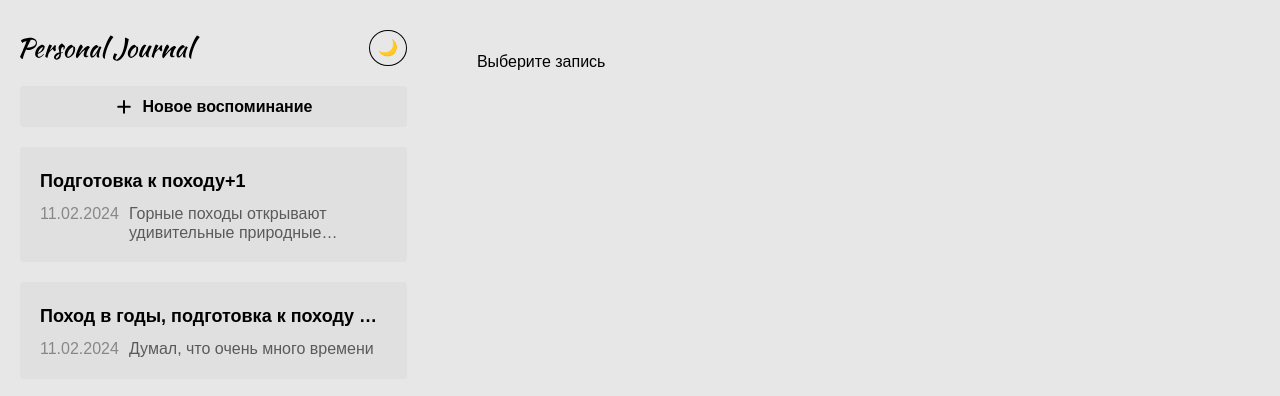
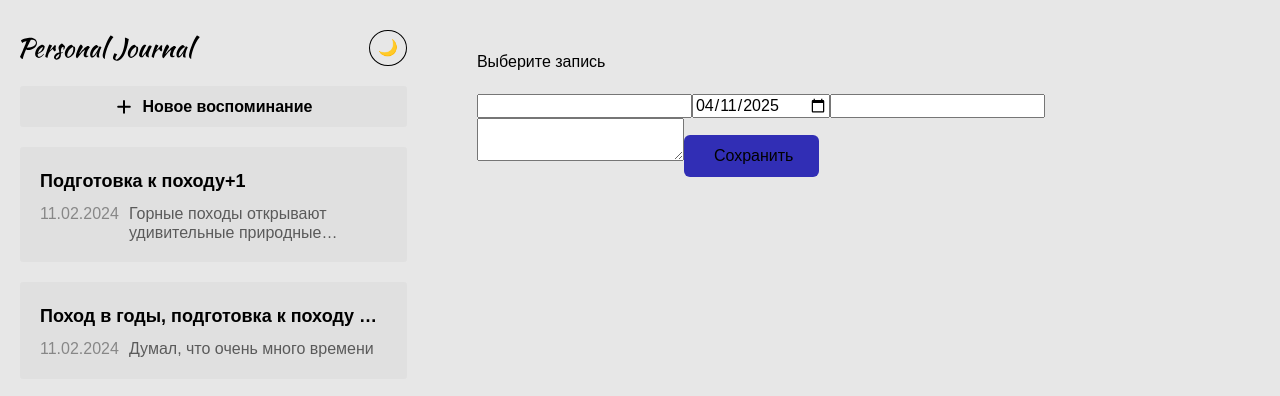
Before and after one commit to artyomevsyukov/Todo-app, a React (Vite) app: page / in a window 1280 px wide. Shown: the top 396 px of the page. Built offline with nearby package versions, Linux system fonts and the light colour scheme.

Commit message:
fix localStorage

```diff
--- a/src/App.jsx
+++ b/src/App.jsx
@@ -1,12 +1,12 @@
 import './App.css';
-import { TodoProvider, TodoContext } from './context/TodoContext';
-import Button from './components/Button/Button';
+import { TodoProvider } from './context/TodoContext';
 import Header from './components/Header/Header';
 import JournalAddButton from './components/JournalAddButton/JournalAddButton';
 import Body from './layout/Body/Body';
 import LeftPanel from './layout/LeftPanel/LeftPanel';
 import JournalList from './components/JournalList/JournalList';
 import TodoInfo from './components/TodoInfo/TodoInfo';
+import JournalForm from './components/JournalForm/JournalForm';
 
 function App() {
     return (
@@ -17,13 +17,8 @@ function App() {
                 <JournalList />
             </LeftPanel>
             <Body>
-                {/* <Button onClick={() => console.log('Отправить')}>
-                    Отправить
-                </Button>
-                <p>
-                    Edit <code>src/App.jsx</code> and save to test HMR
-                </p> */}
                 <TodoInfo />
+                <JournalForm />
             </Body>
         </TodoProvider>
     );
--- a/src/components/JournalForm/JournalForm.jsx
+++ b/src/components/JournalForm/JournalForm.jsx
@@ -1,183 +1,74 @@
-import styles from './JournalForm.module.css'
-import Button from '../Button/Button'
-import { useContext, useEffect, useReducer, useRef } from 'react'
-import CN from 'classnames'
-import { INITIAL_STATE, formReducer } from './JournalFrom.state'
-import Input from '../Input/Input'
-import { UserContext } from '../../context/user.context'
+import { useContext, useState, useRef } from 'react';
+import { TodoContext } from '../../context/TodoContext';
+import Button from '../Button/Button';
+import { INITIAL_STATE } from './JournalFrom.state';
+import styles from './JournalForm.module.css';
 
-function JournalForm({ submit, data, onDelete }) {
-    const [formState, dispatchForm] = useReducer(formReducer, INITIAL_STATE)
-    const { isValid, values, isFormReadyToSubmit } = formState
-    const titleRef = useRef()
-    const dateRef = useRef()
-    const postRef = useRef()
-    const { userId } = useContext(UserContext)
+const JournalForm = () => {
+    const { addTodo, activeTodo, removeTodo, getDisplayTodo } =
+        useContext(TodoContext);
+    // const [formData, setFormData] = useState(INITIAL_STATE);
+    const [formData, setFormData] = useState({
+        title: '',
+        date: new Date().toISOString().slice(0, 10),
+        tag: '',
+        post: '',
+    });
 
-    function focusError(isValid) {
-        switch (true) {
-            case !isValid.title:
-                titleRef.current.focus()
-                break
-            case !isValid.date:
-                dateRef.current.focus()
-                break
-            case !isValid.post:
-                postRef.current.focus()
-                break
-        }
-    }
+    const titleRef = useRef();
+    const dateRef = useRef();
+    const postRef = useRef();
 
-    useEffect(() => {
-        if (!data) {
-            dispatchForm({ type: 'CLEAR' })
-            dispatchForm({ type: 'SET_VALUE', payload: { userId } })
-        }
-        // if (data) {
-        //     dispatchForm({ type: 'SET_VALUE', payload: { ...data } })
-        // }
-        dispatchForm({ type: 'SET_VALUE', payload: { ...data } })
-    }, [data, userId])
+    const handleSubmit = e => {
+        e.preventDefault();
+        console.log('formatData: ', formData);
 
-    useEffect(() => {
-        dispatchForm({ type: 'CLEAR' })
-        dispatchForm({ type: 'SET_VALUE', payload: { userId } })
-        // data.id = ''
-    }, [userId])
-
-    useEffect(() => {
-        let timerID
-        if (!isValid.date || !isValid.post || !isValid.title) {
-            focusError(isValid)
-            timerID = setTimeout(() => {
-                dispatchForm({ type: 'RESET_VALIDITY' })
-            }, 2000)
-        }
-        return () => {
-            clearTimeout(timerID)
-        }
-    }, [isValid])
-
-    useEffect(() => {
-        if (isFormReadyToSubmit) {
-            submit(values)
-            dispatchForm({ type: 'CLEAR' })
-            dispatchForm({ type: 'SET_VALUE', payload: { userId } })
-        }
-    }, [isFormReadyToSubmit, values, submit, userId])
-
-    useEffect(() => {
-        dispatchForm({
-            type: 'SET_VALUE',
-            payload: { userId },
-        })
-    }, [userId])
-
-    const onChange = e => {
-        dispatchForm({
-            type: 'SET_VALUE',
-            payload: { [e.target.name]: e.target.value },
-        })
-    }
-
-    const addJournalItem = e => {
-        e.preventDefault()
-        dispatchForm({ type: 'SUBMIT' })
-        // data.id = ''
-    }
-
-    const deleteJournalItem = () => {
-        onDelete(data.id)
-        dispatchForm({ type: 'CLEAR' })
-        dispatchForm({ type: 'SET_VALUE', payload: { userId } })
-        data.id = ''
-    }
+        addTodo(formData);
+        setFormData({ title: '', date: '', tag: '', post: '' });
+    };
 
     return (
-        <>
-            <form className={styles['journal-form']} onSubmit={addJournalItem}>
-                {/* {userId} */}
-                <div className={styles['form-row']}>
-                    <Input
-                        appearance="title"
+        <form onSubmit={handleSubmit}>
+            <input
                 type="text"
+                name="title"
                 ref={titleRef}
-                        onChange={onChange}
-                        name="title"
-                        value={values.title}
-                        isValid={isValid.title}
-                        // className={`${styles['input']} ${formValidateState.title ? '' : styles['invalid']}`}
+                value={formData.title}
+                // isValid={isValid.title}
+                onChange={e =>
+                    setFormData({ ...formData, title: e.target.value })
+                }
             />
-                    {data?.id && (
-                        <button
-                            type="button"
-                            className={styles['delete']}
-                            onClick={deleteJournalItem}
-                        >
-                            <img src="/archive.svg" alt="Иконка удаления" />
-                        </button>
-                    )}
-                </div>
-                <div className={styles['form-row']}>
-                    <label htmlFor="date" className={styles['form-label']}>
-                        <img src="/calendar.svg" alt="Иконка календаря" />
-                        <span>Дата</span>
-                    </label>
-                    <Input
-                        onChange={onChange}
-                        id="date"
+            <input
                 type="date"
                 name="date"
-                        value={
-                            values.date
-                                ? new Date(values.date)
-                                      .toISOString()
-                                      .slice(0, 10)
-                                : ''
+                value={formData.date}
+                ref={dateRef}
+                onChange={e =>
+                    setFormData({ ...formData, date: e.target.value })
                 }
-                        ref={dateRef}
-                        isValid={isValid.date}
-                        // className={`${styles['input']} ${formValidateState.date ? '' : styles['invalid']}`}
             />
-                </div>
-                <div className={styles['form-row']}>
-                    <label htmlFor="tag" className={styles['form-label']}>
-                        <img src="/folder.svg" alt="Иконка папки" />
-                        <span>Метки</span>
-                    </label>
-                    <Input
-                        className={styles['input']}
+            <input
                 type="text"
                 name="tag"
-                        id="tag"
-                        value={values.tag}
-                        onChange={onChange}
+                value={formData.tag}
+                onChange={e =>
+                    setFormData({ ...formData, tag: e.target.value })
+                }
             />
-                </div>
             <textarea
+                type="text"
                 name="post"
-                    id=""
-                    cols="30"
-                    rows="10"
-                    spellCheck="true"
-                    value={values.post}
-                    onChange={onChange}
+                value={formData.post}
                 ref={postRef}
-                    // className={`${styles['input']} ${formValidateState.text ? '' : styles['invalid']}`}
-                    className={CN(styles['input'], {
-                        [styles['invalid']]: !isValid.post,
-                    })}
+                onChange={e =>
+                    setFormData({ ...formData, post: e.target.value })
+                }
             ></textarea>
 
-                <Button
-                    type="submit"
-                    // onClick={() => console.log("На нас нажали")}
-                >
-                    Сохранить
-                </Button>
+            <Button type="submit">Сохранить</Button>
         </form>
-        </>
-    )
-}
+    );
+};
 
-export default JournalForm
+export default JournalForm;
--- a/src/components/JournalForm/JournalFrom.state.js
+++ b/src/components/JournalForm/JournalFrom.state.js
@@ -1,48 +1,14 @@
 export const INITIAL_STATE = {
     isValid: {
-        post: true,
         title: true,
         date: true,
+        post: true,
     },
-    values: {
-        post: '',
+    value: {
         title: '',
         date: new Date().toISOString().slice(0, 10),
-        // date: '',
         tag: '',
+        post: '',
     },
     isFormReadyToSubmit: false,
-}
-
-export function formReducer(state, action) {
-    switch (action.type) {
-        case 'RESET_VALIDITY':
-            return {
-                ...state,
-                isValid: INITIAL_STATE.isValid,
-            }
-        case 'SUBMIT': {
-            const postValidity = state.values.post?.trim().length
-            const titleValidity = state.values.title?.trim().length
-            const dateValidity = state.values.date
-            return {
-                ...state,
-                isValid: {
-                    post: postValidity,
-                    title: titleValidity,
-                    date: dateValidity,
-                },
-                isFormReadyToSubmit:
-                    postValidity && titleValidity && dateValidity,
-            }
-        }
-        case 'CLEAR':
-            return {
-                ...state,
-                values: INITIAL_STATE.values,
-                isFormReadyToSubmit: false,
-            }
-        case 'SET_VALUE':
-            return { ...state, values: { ...state.values, ...action.payload } }
-    }
-}
+};
--- a/src/context/TodoContext.jsx
+++ b/src/context/TodoContext.jsx
@@ -1,9 +1,8 @@
 import { createContext, useState } from 'react';
 import useLocalStorage from '../hooks/useLocalStorage';
-// import todoData from '../../JSON/data.json';
 import initialData from '../../JSON/initialData.json';
+import { formatTodoDate, prepareTodoForDisplay } from '../utils/dateFormatter';
 import { v4 as uuidv4 } from 'uuid';
-import { formatTodoDate, prepareTodoForDisplay } from '../utils/dateFormatter';
 
 export const TodoContext = createContext(null);
 
@@ -12,11 +11,36 @@ export const TodoProvider = ({ children }) => {
     const [activeTodo, setActiveTodo] = useState('');
     const totalTodos = todos.length;
 
+    const addTodo = newTodo => {
+        console.log('newTodo.date: ', newTodo.date);
+        console.log('todos: ', todos);
+        setTodos(prev => [
+            ...prev,
+            {
+                ...newTodo,
+                // date: new Date(newTodo.date),
+                date: new Date(newTodo.date).toISOString(),
+                id: uuidv4(),
+            },
+        ]);
+        // console.log(
+        //     'setTodos: ',
+        //     setTodos(prev => [
+        //         ...prev,
+        //         {
+        //             ...newTodo,
+        //             date: new Date(newTodo.date),
+        //             id: uuidv4(),
+        //         },
+        //     ]),
+        // );
+    };
+
     const setFormattedTodos = newTodos => {
         setTodos(
             newTodos.map(todo => ({
                 ...todo,
-                date: new Date(todo.date), // сохраняем как Date объект
+                date: new Date(todo.date),
             })),
         );
     };
@@ -28,7 +52,7 @@ export const TodoProvider = ({ children }) => {
 
     const mapTodos = todos => {
         if (!todos) {
-            return;
+            return [];
         } else {
             return todos.map(todo => ({
                 ...todo,
@@ -37,10 +61,21 @@ export const TodoProvider = ({ children }) => {
         }
     };
 
-    //     const addTodo = (todo)=> {
-    //         if(!todo.id)
-    // setTodos([])
-    //     }
+    // const mapTodos = todos => {
+    //     return todos?.map(todo => ({
+    //         ...todo,
+    //         date: new Date(todo.date), // Восстанавливаем Date
+    //     }));
+    // };
+
+    // const getDisplayTodo = todoId => {
+    //     const todo = todos.find(todo => todo.id === todoId);
+    //     if (!todo) return null;
+    //     return {
+    //         ...todo,
+    //         date: new Date(todo.date), // Восстанавливаем Date
+    //     };
+    // };
 
     const removeTodo = id => {
         console.log('remove');
@@ -49,6 +84,7 @@ export const TodoProvider = ({ children }) => {
 
     const value = {
         todos,
+        addTodo,
         setTodos: setFormattedTodos,
         totalTodos,
         mapTodos,
--- a/src/utils/dateFormatter.js
+++ b/src/utils/dateFormatter.js
@@ -1,6 +1,6 @@
 export const formatTodoDate = date => {
-    console.log('date: ', date);
-    console.log(new Intl.DateTimeFormat('ru').format(new Date(date)));
+    // console.log('date: ', date);
+    // console.log(new Intl.DateTimeFormat('ru').format(new Date(date)));
 
     if (!date) return null;
     return new Intl.DateTimeFormat('ru').format(new Date(date));
```
Also changed, not shown: src/components/JournalAddButton/JournalAddButton.jsx (+6 -8 lines), src/components/TodoInfo/TodoInfo.jsx (+0 -9 lines), src/hooks/useLocalStorage.js (+16 -37 lines). Lines whose indentation alone changed are shown as unchanged.
